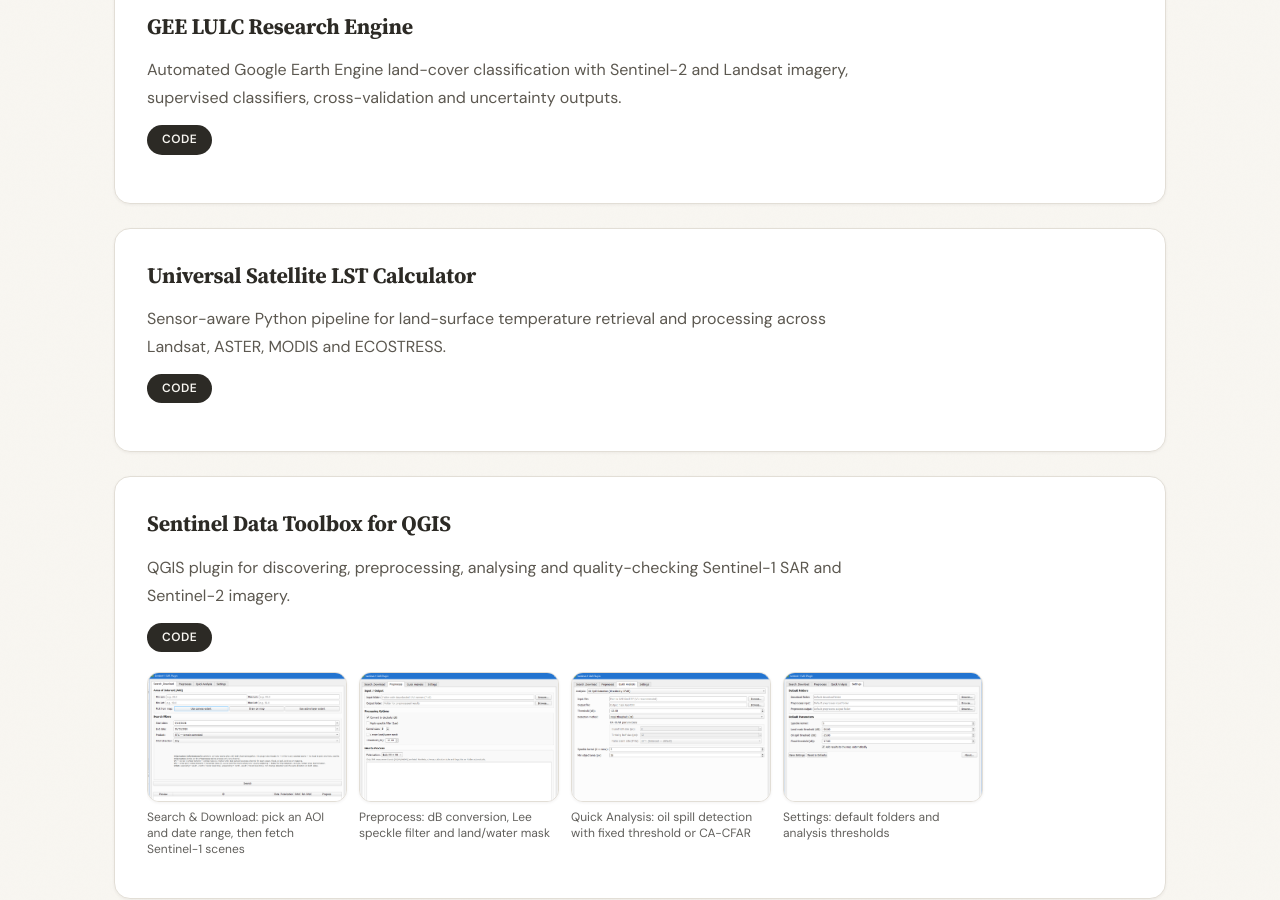
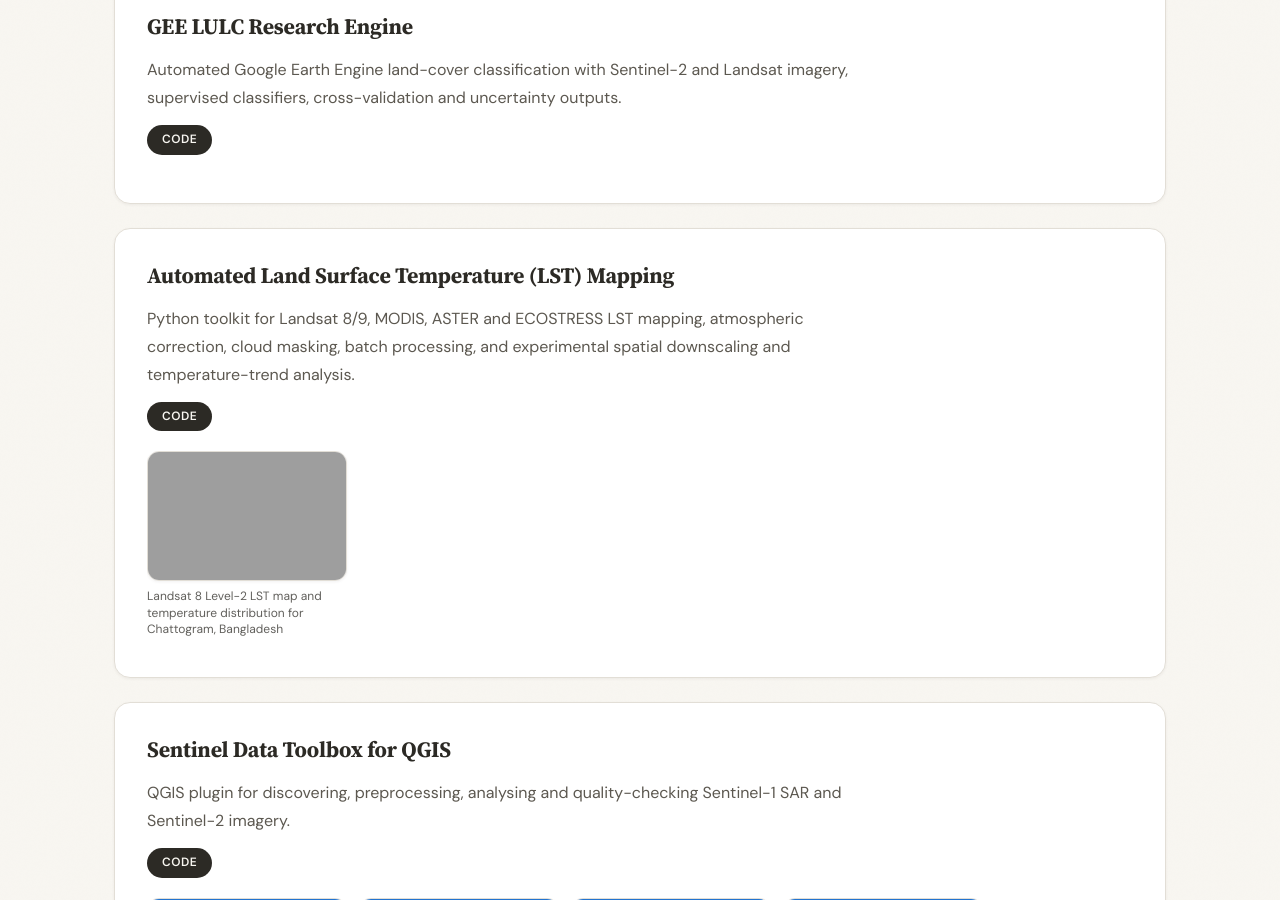
Before and after one commit to Bipul-roy-AI/Bipul-roy-AI.github.io, a Jekyll site: the page built from _pages/projects.md, in a window 1280 px wide and 900 px high, scrolled down 234 px. Built offline with Jekyll 4.4.1, drawn with Linux system fonts in a browser that asks for light colours; grey boxes are pictures that could not be loaded.

Commit message:
Update LST project title, description and add real output screenshot

```diff
--- a/_data/projects.yml
+++ b/_data/projects.yml
@@ -3,9 +3,12 @@
 - name: GEE LULC Research Engine
   repo: https://github.com/Bipul-roy-AI/gee-lulc-research-engine
   description: "Automated Google Earth Engine land-cover classification with Sentinel-2 and Landsat imagery, supervised classifiers, cross-validation and uncertainty outputs."
-- name: Universal Satellite LST Calculator
+- name: Automated Land Surface Temperature (LST) Mapping
   repo: https://github.com/Bipul-roy-AI/Automated-Land-Surface-Temperature-LST-Mapping
-  description: "Sensor-aware Python pipeline for land-surface temperature retrieval and processing across Landsat, ASTER, MODIS and ECOSTRESS."
+  description: "Python toolkit for Landsat 8/9, MODIS, ASTER and ECOSTRESS LST mapping, atmospheric correction, cloud masking, batch processing, and experimental spatial downscaling and temperature-trend analysis."
+  screenshots:
+    - src: https://raw.githubusercontent.com/Bipul-roy-AI/Automated-Land-Surface-Temperature-LST-Mapping/main/screenshots/LST_LANDSAT_L2ST_LC08_L2SP_136045_20260119_02_T1_ST_B10.png
+      caption: "Landsat 8 Level-2 LST map and temperature distribution for Chattogram, Bangladesh"
 - name: Sentinel Data Toolbox for QGIS
   repo: https://github.com/Bipul-roy-AI/qgis-sentinel-toolbox
   description: "QGIS plugin for discovering, preprocessing, analysing and quality-checking Sentinel-1 SAR and Sentinel-2 imagery."
```
